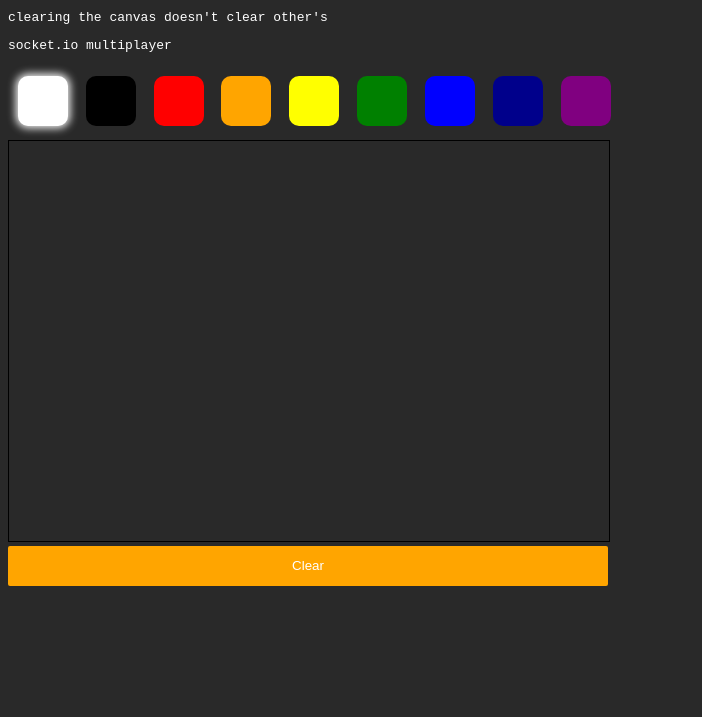
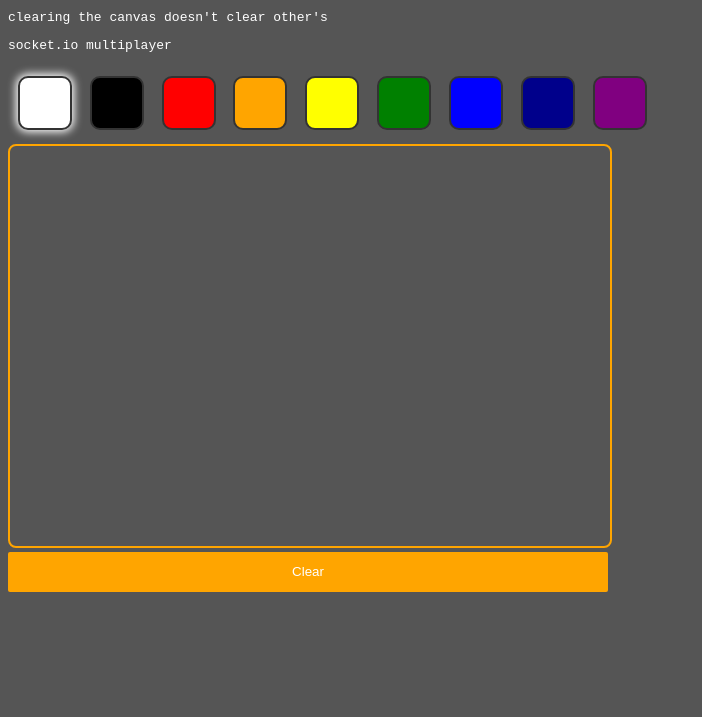
Before and after one commit to Maxhu787/multiplayer-paint, a website: page index.html in a window 1280 px wide. Shown: the part 83-800 px from the top of the page, without its empty margins (0-702 px from the left). Drawn offline with nearby package versions, Linux system fonts and the light colour scheme; no server answers.

Commit message:
Update index.html

```diff
--- a/index.html
+++ b/index.html
@@ -9,13 +9,14 @@
     <style>
         body {
             font-family: monospace;
-            background-color: rgba(41, 41, 41);
+            background-color: #555;
             color: #fff;
             user-select: none;
         }
 
         canvas {
-            border: 1px solid black;
+            border-radius: 8px;
+            border: 2px solid #ffa500;
             width: 600px;
             height: 400px;
         }
@@ -38,6 +39,7 @@
             padding: 10px;
         }
         .color-item {
+            border: solid 2px #333;
             margin-right: 10px;
             height: 50px;
             width: 50px;
```
